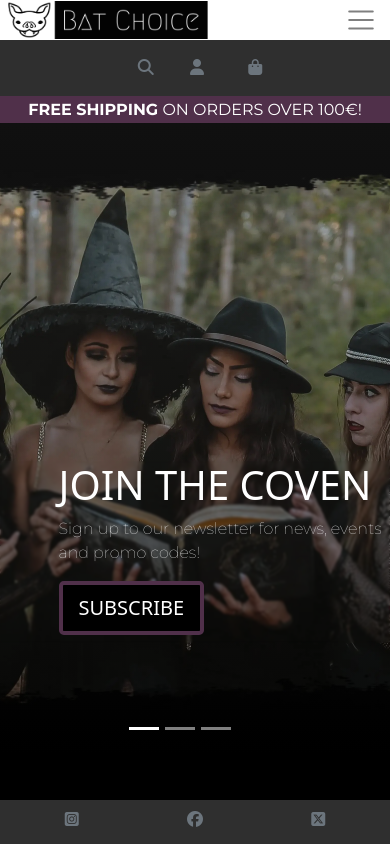
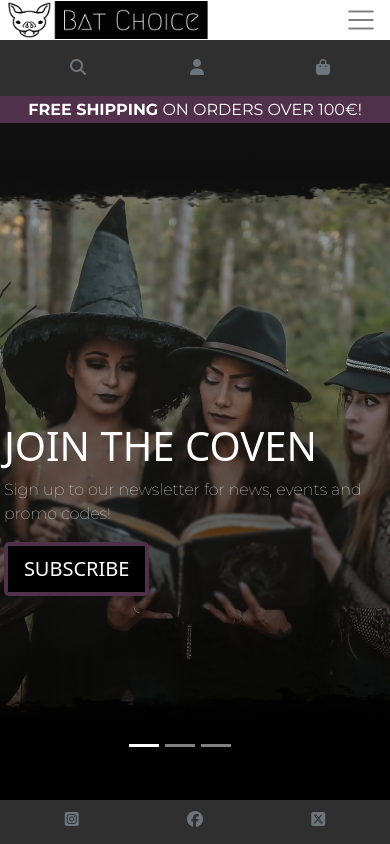
Before and after one commit to TulaUnogi/bat-choice-clothing, a Django app: page / in a window 390 px wide. Run offline with Django 3.2, Linux system fonts and the light colour scheme; some libraries are stand-ins or nearby versions; some web fonts are replaced.

Commit message:
Fix issues with responsiveness

```diff
--- a/static/css/base.css
+++ b/static/css/base.css
@@ -16,11 +16,13 @@ body {
     overflow-y: scroll;
     color: black;
     max-width: 100vw !important;
+    max-height: 100vh !important;
 }
 
 main {
     background-color: black !important;
     max-width: 100vw;
+    margin: 0 auto !important;
 }
 
 h1,h2,h3,h4,h5 {
@@ -41,17 +43,6 @@ header {
     background-color: #2F2F2F !important;
 }
 
-.dropdown {
-    position: static !important;
-}
-
-.dropdown-menu {
-    margin-top: 0px !important;
-    margin-left: auto !important;
-    margin-right: auto !important;
-    width: 100vw !important;
-    text-align: center !important;
-}
 
 /* Background and font colours */
 
@@ -94,16 +85,10 @@ header {
 /* Scroll bar */
 
 ::-webkit-scrollbar {
+   width: 0px;
    display: none;
 }
 
-::-webkit-scrollbar-thumb {
-    background: #50304a9e !important;
-}
-
-::-webkit-scrollbar-track {
-    display: none;
-}
 
 /* Homepage */
 
@@ -112,7 +97,7 @@ header {
     float: left;
     padding-left: 15%;
     color: white;
-    margin-top: 38vh !important;
+    margin-top: 37vh !important;
     backdrop-filter: blur(1px);
 }
 
@@ -155,14 +140,34 @@ header {
 }
 
 @media (max-width: 768px) {
+    .dropdown {
+        position: static !important;
+    }
+
+    .dropdown-menu {
+        margin: 0 !important;
+        width: 100vw !important;
+        text-align: center !important;
+        padding-left: 15% !important;
+        padding-right: 6% !important;
+    }
+
     .carousel .one, .carousel .two, .carousel .three {
         background-size: 360% !important;
         background-position: top;
-        height: 75vh !important;
+        height: 85vh !important;
+    }
+
+}
+
+@media (max-width: 576px) {
+    .carousel .one, .carousel .two, .carousel .three {
+        height: 77vh !important;
     }
 
     .home-container {
-        margin-top: 40vh !important;
+        margin-top: 35vh !important;
+        padding: 1%;
     }
 }
 
@@ -174,7 +179,7 @@ header {
 }
 
 @media (max-width: 279px) {
-    footer ul > .list-inline-item {
+    footer ul > .list-inline-item, .mobile-menu {
         margin: 0 !important;
         padding: 0 !important;
     }
--- a/templates/includes/header-mobile.html
+++ b/templates/includes/header-mobile.html
@@ -1,5 +1,5 @@
 <div class="container-fluid w-100 grey-banner row d-sm-flex d-lg-none p-2">
-    <ul class="w-auto m-auto text-center mobile-menu">
+    <ul class="w-100 m-auto text-center mobile-menu d-flex justify-content-around">
         <li class="list-inline-item dropdown m-0">
             <a class="text-dark nav-link py-2 text-center" href="" id="search-toggle" data-toggle="dropdown" role="button" aria-haspopup="true" aria-expanded="false">
                 <i class="fa-solid fa-magnifying-glass text-secondary"></i>
```
Also changed, not shown: static/images/container-img.webp (added).
